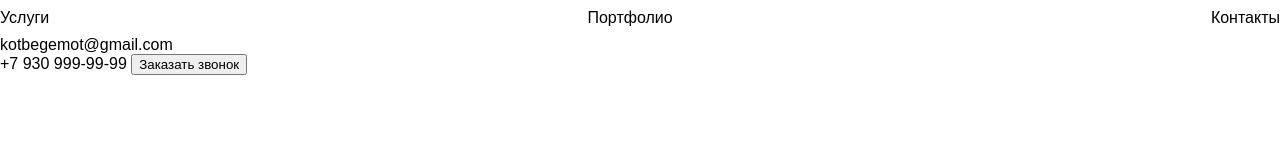
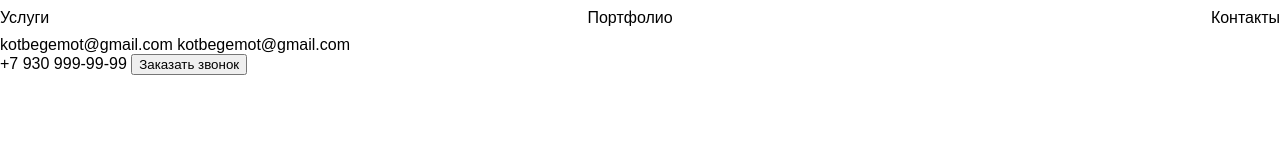
Before and after one commit to Kotbegemotl/test-reposirory, a plain HTML site: page index.html in a window 1280 px wide. Drawn offline with Linux system fonts and the light colour scheme.

Commit message:
added link

```diff
--- a/index.html
+++ b/index.html
@@ -18,6 +18,7 @@
         </nav>
         <div>
             <a href="mailto:kotbegemot@gmail.com">kotbegemot@gmail.com</a>
+            <a href="mailto:kotbegemot@gmail.com">kotbegemot@gmail.com</a>
         </div>
         <div>
             <a href="tel:+79039999999">+7 930 999-99-99</a>
```
